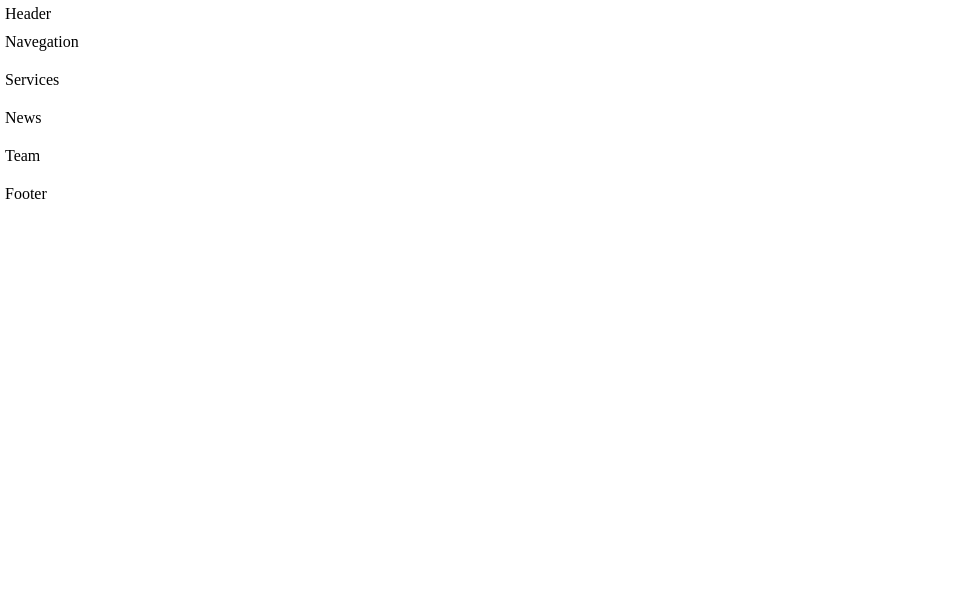
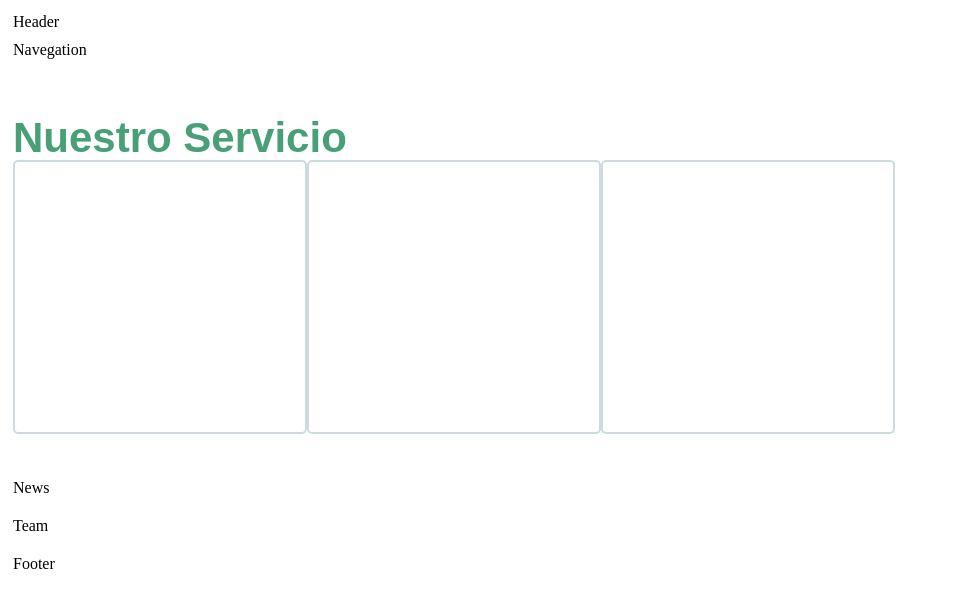
Before and after one commit to fuf-herNef/Moubi, a website: page src/index.html in a window 1280 px wide. Shown: the whole page, without its empty margins (0-953 px from the left). Drawn offline with Linux system fonts and the light colour scheme.

Commit message:
servicios

```diff
--- a/src/index.html
+++ b/src/index.html
@@ -19,7 +19,27 @@
 
 	<!-- Services Section -->
 		<section id="services">
-			Services
+			<div class="seccion-servicio">
+				<!-- Sección del título -->
+				<div class="sub_titservicios">
+					<h2 class="tit-servicio">Nuestro Servicio</h2>
+				</div>
+				<!-- Sección de los servicios -->
+				<div class="sub_servicios">
+					<!-- Servicio 1 -->
+					<div class="servicio1">
+
+					</div>
+					<!-- Servicio 2 -->
+					<div class="servicio2">
+
+					</div>
+					<!-- Servicio 3 -->
+					<div class="servicio3">
+
+					</div>
+				</div>
+			</div>
 		</section>
 
 	<!-- News Section -->
--- a/src/static/css/style.css
+++ b/src/static/css/style.css
@@ -1,5 +1,6 @@
 * {
 	margin: auto
+	@import url('https://fonts.googleapis.com/css2?family=Maven+Pro&display=swap');
 }
 
 body {
@@ -27,3 +28,43 @@ section {
 #news {
 
 }
+/* Sección de estilos de servicios */
+.seccion-servicio{
+	width: 1200px;
+	height: 380px;
+}
+.sub_titservicios{
+	display: flex;
+	width: 1200px;
+	height: 80.58px;
+}
+.tit-servicio{
+	font-family: 'Maven Pro', sans-serif;;
+	font-style: Maven Pro VF Beta;
+	font-size: 42px;
+	color: #49A078;
+	text-align-last: right;
+}
+.sub_servicios{
+	display: flex;
+}
+.servicio1{
+	width: 290px;
+	height: 270px;
+	border: 2px solid #ccdbdc;
+	border-radius: 5px;
+}
+.servicio2{
+	width: 290px;
+	height: 270px;
+	border: 2px solid #ccdbdc;
+	border-radius: 5px;
+	flex-direction: row;
+}
+.servicio3{
+	width: 290px;
+	height: 270px;
+	border: 2px solid #ccdbdc;
+	border-radius: 5px;
+	flex-direction: row;
+}
```
Also changed, not shown: src/static/icon/07-WIR2019_Capgeminicom_1600x480px-1-24.jpg (added), src/static/icon/analitica.svg (added), src/static/icon/apoyo-tecnico.svg (added), src/static/icon/call-outline.svg (added), src/static/icon/domotica.svg (added), src/static/icon/facebook.svg (added), src/static/icon/globe-outline.svg (added), src/static/icon/image 1.svg (added), src/static/icon/instagram.svg (added), src/static/icon/linkedin.svg (added), src/static/icon/location-outline.svg (added), src/static/icon/logo-whatsapp.svg (added), src/static/icon/people-circle-sharp.svg (added), src/static/icon/search-circle-sharp.svg (added), 1 more files, 3 other files.
